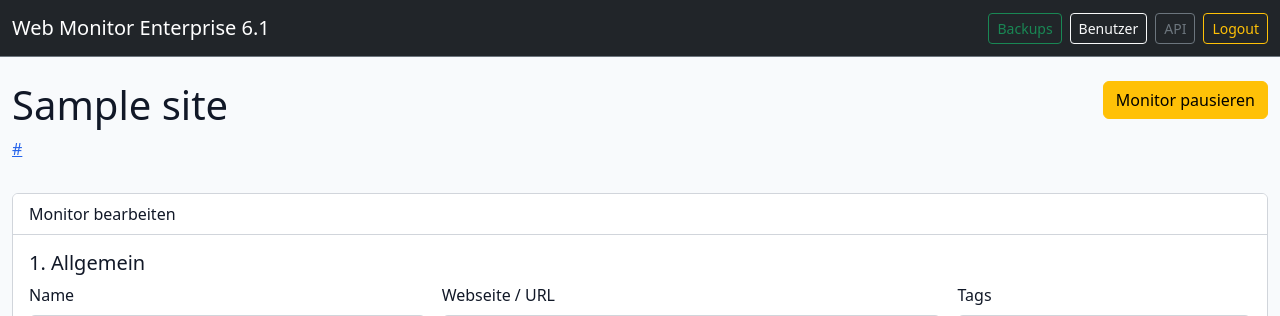
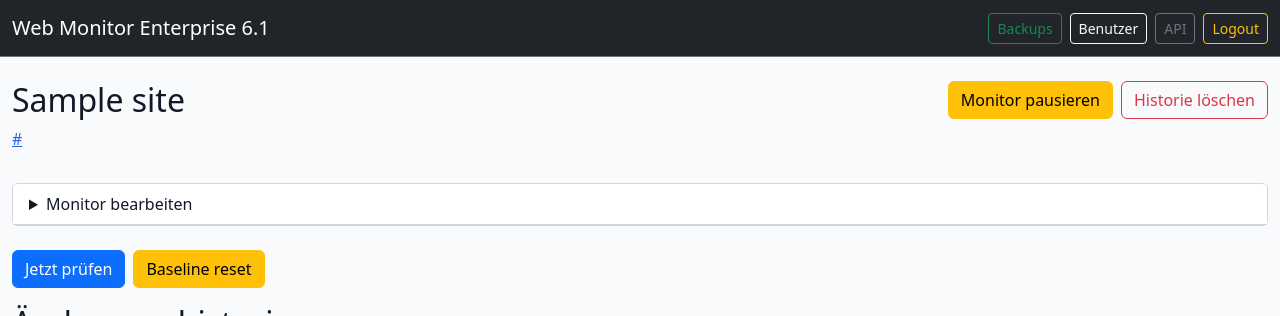
Before and after one commit to Jimmbob23/webmonitor-6.1, a FastAPI app: template app/templates/site.html in a window 1280 px wide. Shown: the top 316 px of the page. Run offline with FastAPI, Linux system fonts and the light colour scheme; the template is opened without the code that fills it: most values are stand-ins (such as "Sample title", 1, 10 or a date in 2020); parts of the project's set-up code (start-up, migrations or seed data) failed here and were passed over.

Commit message:
Add files via upload

```diff
--- a/app/templates/site.html
+++ b/app/templates/site.html
@@ -3,85 +3,65 @@
 {% if not site %}
 <div class="alert alert-danger">Nicht gefunden</div>
 {% else %}
-<div class="d-flex justify-content-between align-items-start mb-3">
+<div class="d-flex flex-column flex-lg-row justify-content-between align-items-start gap-3 mb-3">
   <div>
-    <h1>{{site.name}}</h1>
-    <p><a href="{{site.url}}" target="_blank">{{site.url}}</a></p>
+    <h1 class="h2">{{site.name}}</h1>
+    <p class="text-break"><a href="{{site.url}}" target="_blank">{{site.url}}</a></p>
     {% if not site.enabled %}<span class="badge text-bg-secondary">Monitor pausiert</span>{% endif %}
   </div>
-  <form method="post" action="/sites/{{site.id}}/toggle">{% if site.enabled %}<button class="btn btn-warning">Monitor pausieren</button>{% else %}<button class="btn btn-success">Monitor aktivieren</button>{% endif %}</form>
+  <div class="d-flex flex-wrap gap-2">
+    <form method="post" action="/sites/{{site.id}}/toggle">
+      {% if site.enabled %}<button class="btn btn-warning">Monitor pausieren</button>{% else %}<button class="btn btn-success">Monitor aktivieren</button>{% endif %}
+    </form>
+    <form method="post" action="/sites/{{site.id}}/history/delete" onsubmit="return confirm('Komplette Historie inklusive Screenshots und Diff-Bilder löschen?')">
+      <button class="btn btn-outline-danger">Historie löschen</button>
+    </form>
+  </div>
 </div>
 
 {% if site.last_error %}<div class="alert alert-danger">{{site.last_error}}</div>{% endif %}
 
-<div class="card mb-4">
-  <div class="card-header">Monitor bearbeiten</div>
+<details class="card mb-4">
+  <summary class="card-header clickable-summary">Monitor bearbeiten</summary>
   <div class="card-body">
     <form method="post" action="/sites/{{site.id}}/edit">
       <h5>1. Allgemein</h5>
       <div class="row g-3 mb-4">
-        <div class="col-md-4"><label class="form-label">Name</label><input class="form-control" name="name" value="{{site.name}}"></div>
-        <div class="col-md-5"><label class="form-label">Webseite / URL</label><input class="form-control" name="url" value="{{site.url}}"></div>
-        <div class="col-md-3"><label class="form-label">Tags</label><input class="form-control" name="tags_csv" value="{{site.tags_csv}}"></div>
+        <div class="col-12 col-lg-4"><label class="form-label">Name</label><input class="form-control" name="name" value="{{site.name}}"></div>
+        <div class="col-12 col-lg-5"><label class="form-label">Webseite / URL</label><input class="form-control" name="url" value="{{site.url}}"></div>
+        <div class="col-12 col-lg-3"><label class="form-label">Tags</label><input class="form-control" name="tags_csv" value="{{site.tags_csv}}"></div>
       </div>
 
       <h5>2. Zeitplan</h5>
       <div class="row g-3 mb-4">
-        <div class="col-md-3"><label class="form-label">Zeitplan-Typ</label><select class="form-select schedule-type" name="schedule_type"><option value="interval" {% if site.schedule_type=="interval" %}selected{% endif %}>Intervall</option><option value="cron" {% if site.schedule_type=="cron" %}selected{% endif %}>Cron</option></select></div>
-        <div class="col-md-3"><label class="form-label">Intervall in Sekunden</label><input class="form-control" name="interval_seconds" type="number" value="{{site.interval_seconds}}"></div>
-        <div class="col-md-6"><label class="form-label">Cron-Ausdruck</label><input class="form-control cron-expression" name="cron_expression" value="{{site.cron_expression}}" placeholder="*/10 * * * *"></div>
+        <div class="col-12 col-md-4 col-lg-3"><label class="form-label">Zeitplan-Typ</label><select class="form-select schedule-type" name="schedule_type"><option value="interval" {% if site.schedule_type=="interval" %}selected{% endif %}>Intervall</option><option value="cron" {% if site.schedule_type=="cron" %}selected{% endif %}>Cron</option></select></div>
+        <div class="col-12 col-md-4 col-lg-3"><label class="form-label">Intervall in Sekunden</label><input class="form-control" name="interval_seconds" type="number" value="{{site.interval_seconds}}"></div>
+        <div class="col-12 col-md-4 col-lg-6"><label class="form-label">Cron-Ausdruck</label><input class="form-control cron-expression" name="cron_expression" value="{{site.cron_expression}}" placeholder="*/10 * * * *"></div>
       </div>
 
       <div class="cron-helper mt-3 p-3 rounded border">
         <h6>Cron-Generator</h6>
         <div class="row g-2 align-items-end">
-    <div class="col-md-3">
-      <label class="form-label">Vorlage</label>
-      <select class="form-select cron-preset">
-        <option value="">Bitte wählen</option>
-        <option value="every_minutes">Alle X Minuten</option>
-        <option value="hourly_range">Stündlich im Zeitraum</option>
-        <option value="daily_time">Täglich um Uhrzeit</option>
-        <option value="weekdays_time">Mo-Fr um Uhrzeit</option>
-        <option value="weekdays_range">Mo-Fr stündlich im Zeitraum</option>
-      </select>
-    </div>
-    <div class="col-md-2">
-      <label class="form-label">X Minuten</label>
-      <input class="form-control cron-minutes" type="number" min="1" max="59" value="10">
-    </div>
-    <div class="col-md-2">
-      <label class="form-label">Uhrzeit / Start</label>
-      <input class="form-control cron-hour-start" type="number" min="0" max="23" value="8">
-    </div>
-    <div class="col-md-2">
-      <label class="form-label">Ende</label>
-      <input class="form-control cron-hour-end" type="number" min="0" max="23" value="18">
-    </div>
-    <div class="col-md-3">
-      <button type="button" class="btn btn-outline-info w-100 cron-apply">Cron übernehmen</button>
-    </div>
-  </div>
-  <div class="form-text mt-2">
-    Beispiele: <code>*/5 * * * *</code> alle 5 Minuten,
-    <code>0 8 * * *</code> täglich 08:00,
-    <code>0 10-22 * * 1-5</code> Mo-Fr jede volle Stunde von 10-22 Uhr.
+          <div class="col-12 col-md-6 col-xl-3"><label class="form-label">Vorlage</label><select class="form-select cron-preset"><option value="">Bitte wählen</option><option value="every_minutes">Alle X Minuten</option><option value="hourly_range">Stündlich im Zeitraum</option><option value="daily_time">Täglich um Uhrzeit</option><option value="weekdays_time">Mo-Fr um Uhrzeit</option><option value="weekdays_range">Mo-Fr stündlich im Zeitraum</option></select></div>
+          <div class="col-6 col-md-2"><label class="form-label">X Minuten</label><input class="form-control cron-minutes" type="number" min="1" max="59" value="10"></div>
+          <div class="col-6 col-md-2"><label class="form-label">Start</label><input class="form-control cron-hour-start" type="number" min="0" max="23" value="8"></div>
+          <div class="col-6 col-md-2"><label class="form-label">Ende</label><input class="form-control cron-hour-end" type="number" min="0" max="23" value="18"></div>
+          <div class="col-12 col-xl-3"><button type="button" class="btn btn-outline-info w-100 cron-apply">Cron übernehmen</button></div>
         </div>
       </div>
 
-
       <h5 class="mt-4">3. Screenshot & Cookiebanner</h5>
       <div class="row g-3 mb-4">
-        <div class="col-md-3"><label class="form-label">Cookie-Modus</label><select class="form-select" name="cookie_mode"><option value="auto" {% if site.cookie_mode=="auto" %}selected{% endif %}>Cookies auto</option><option value="click" {% if site.cookie_mode=="click" %}selected{% endif %}>nur klicken</option><option value="hide" {% if site.cookie_mode=="hide" %}selected{% endif %}>nur ausblenden</option><option value="off" {% if site.cookie_mode=="off" %}selected{% endif %}>aus</option></select></div>
-        <div class="col-md-3"><label class="form-label">Wartezeit nach Laden</label><input class="form-control" name="wait_seconds" type="number" value="{{site.wait_seconds}}"></div>
-        <div class="col-md-3"><label class="form-label">Screenshot-Breite</label><input class="form-control" name="viewport_width" type="number" value="{{site.viewport_width}}"></div>
-        <div class="col-md-3"><label class="form-label">Screenshot-Höhe</label><input class="form-control" name="viewport_height" type="number" value="{{site.viewport_height}}"></div>
+        <div class="col-12 col-md-6 col-xl-3"><label class="form-label">Cookie-Modus</label><select class="form-select" name="cookie_mode"><option value="auto" {% if site.cookie_mode=="auto" %}selected{% endif %}>Cookies auto</option><option value="click" {% if site.cookie_mode=="click" %}selected{% endif %}>nur klicken</option><option value="hide" {% if site.cookie_mode=="hide" %}selected{% endif %}>nur ausblenden</option><option value="off" {% if site.cookie_mode=="off" %}selected{% endif %}>aus</option></select></div>
+        <div class="col-12 col-md-6 col-xl-3"><label class="form-label">Wartezeit</label><input class="form-control" name="wait_seconds" type="number" value="{{site.wait_seconds}}"></div>
+        <div class="col-12 col-md-6 col-xl-3"><label class="form-label">Breite</label><input class="form-control" name="viewport_width" type="number" value="{{site.viewport_width}}"></div>
+        <div class="col-12 col-md-6 col-xl-3"><label class="form-label">Höhe</label><input class="form-control" name="viewport_height" type="number" value="{{site.viewport_height}}"></div>
       </div>
 
       <h5>4. Änderungserkennung</h5>
       <div class="row g-3 mb-4">
-        <div class="col-md-3"><label class="form-label">Schwellenwert in Prozent</label><input class="form-control" name="threshold_percent" type="number" step="0.01" value="{{site.threshold_percent}}"></div>
-        <div class="col-md-9"><label class="form-label">Elemente ignorieren / ausblenden</label><input class="form-control" name="ignore_selectors" value="{{site.ignore_selectors}}" placeholder=".werbung, #banner"></div>
+        <div class="col-12 col-md-3"><label class="form-label">Schwellenwert in Prozent</label><input class="form-control" name="threshold_percent" type="number" step="0.01" value="{{site.threshold_percent}}"></div>
+        <div class="col-12 col-md-9"><label class="form-label">Elemente ignorieren / ausblenden</label><input class="form-control" name="ignore_selectors" value="{{site.ignore_selectors}}" placeholder=".werbung, #banner"></div>
       </div>
 
       <h5>5. Aktivierung</h5>
@@ -89,20 +69,33 @@
       <button class="btn btn-primary">Speichern</button>
     </form>
   </div>
+</details>
+
+<div class="d-flex flex-wrap gap-2 mb-3">
+  <form method="post" action="/sites/{{site.id}}/check"><button class="btn btn-primary" {% if not site.enabled %}disabled title="Monitor ist pausiert"{% endif %}>Jetzt prüfen</button></form>
+  <form method="post" action="/sites/{{site.id}}/reset-baseline"><button class="btn btn-warning">Baseline reset</button></form>
 </div>
 
-<form method="post" action="/sites/{{site.id}}/check" class="d-inline"><button class="btn btn-primary" {% if not site.enabled %}disabled{% endif %}>Jetzt prüfen</button></form>
-<form method="post" action="/sites/{{site.id}}/reset-baseline" class="d-inline"><button class="btn btn-warning">Baseline reset</button></form>
-
-<div class="row g-3 mt-3">
+<h2>Änderungshistorie</h2>
+<div class="row g-3 mt-1">
 {% for c in changes %}
-<div class="col-lg-4"><div class="card h-100"><div class="card-header">{{ c.checked_at|berlin_time }} · {{c.status}}</div><div class="card-body">
+<div class="col-12 col-md-6 col-xxl-4">
+  <div class="card h-100">
+    <div class="card-header d-flex justify-content-between gap-2">
+      <span>{{ c.checked_at|berlin_time }} · {{c.status}}</span>
+      <form method="post" action="/changes/{{c.id}}/delete" onsubmit="return confirm('Diesen Eintrag inklusive Screenshot/Diff löschen?')"><button class="btn btn-sm btn-outline-danger">Löschen</button></form>
+    </div>
+    <div class="card-body">
       <p>Diff: {{c.difference_percent}}% · {{c.duration_ms}}ms · HTTP {{c.http_status}}</p>
       <p>{{c.relevance_reason}}</p>
       {% if c.error %}<pre class="text-danger">{{c.error}}</pre>{% endif %}
-{% if c.screenshot_path %}<a href="{{c.screenshot_path}}" target="_blank"><img class="img-fluid rounded border" src="{{c.screenshot_path}}"></a>{% endif %}
+      {% if c.screenshot_path %}<a href="{{c.screenshot_path}}" target="_blank"><img class="img-fluid rounded border history-img" src="{{c.screenshot_path}}"></a>{% endif %}
       {% if c.diff_path %}<p class="mt-2"><a class="btn btn-sm btn-outline-danger" href="{{c.diff_path}}" target="_blank">Diff öffnen</a></p>{% endif %}
-</div></div></div>
+    </div>
+  </div>
+</div>
+{% else %}
+<div class="col-12"><div class="alert alert-secondary">Noch keine Historie vorhanden.</div></div>
 {% endfor %}
 </div>
 {% endif %}
```
Also changed, not shown: app/static/responsive-cleanup.css (added, +19 -0 lines). Lines whose indentation alone changed are shown as unchanged.
